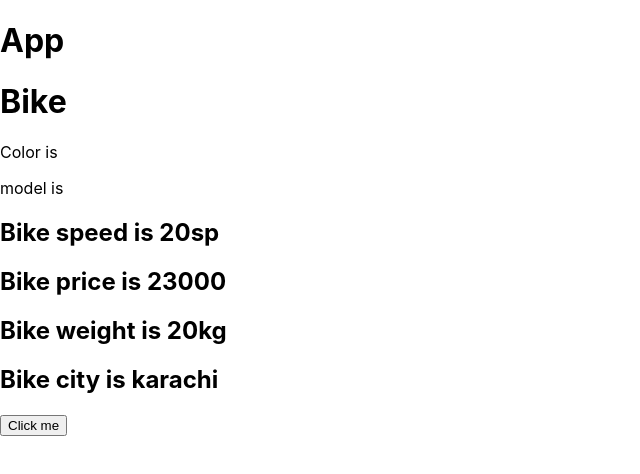
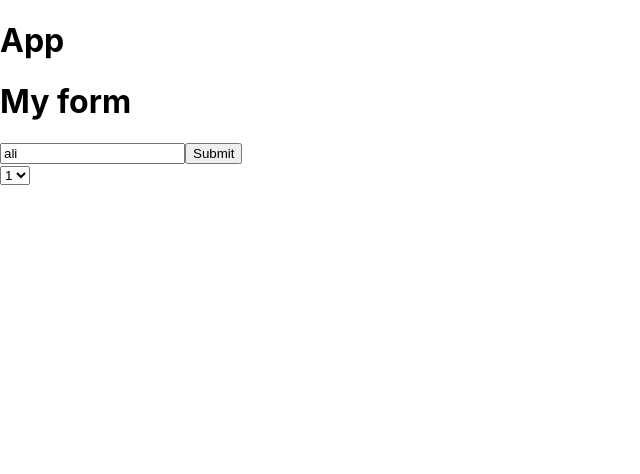
Before and after one commit to Ibrahimkhan432/SMIT-modern-web-and-app-batch17-classCode, a React (Create React App) app in the folder React/firstapp/: page / in a window 1280 px wide. Shown: the top 474 px of the page, without its empty margins (0-640 px from the left). Built offline with nearby package versions, Linux system fonts and the light colour scheme.

Commit message:
forms & useState

```diff
--- a/React/firstapp/src/App.jsx
+++ b/React/firstapp/src/App.jsx
@@ -1,4 +1,5 @@
 // import Button from "./components/Button";
+import { useState } from "react";
 import Bike from "./components/Bike";
 
 //    -- props ---
@@ -22,30 +23,139 @@ export function MyFunction() {
 
 // ---Events---
 
-export function MyEvents(){
+export function MyEvents() {
+  const callFunct = (event) => {
+    console.log("chal gaya", event.type);
+  };
 
-const callFunct =(event) =>{
-console.log("chal gaya",event.type)
-}
-
-  return (
-    <button onMouseOver={(event)=>callFunct(event)}>Click me</button>
-  )
+  return <button onMouseOver={(event) => callFunct(event)}>Click me</button>;
 }
 
 // Form with state
 
 // export function MyAge(){
+
 // return (
 // <>
 //   <h1>My Age is {age}</h1>
-//   <button onClick={()=>}>Click</button>
+//   {/* <button onClick={()=>}>Click</button> */}
 // </>
 // )
+// }
 
+// export function MyData() {
+//   function handleChange(event) {
+//     console.log(event.target.value);
+//   }
+//   return (
+//     <>
+//       <input
+//         type="text"
+//         placeholder="enter your name"
+//         onChange={handleChange}
+//       />
+//     </>
+//   );
+// }
+
+// use state
+// example 1
+// export function MyAge() {
+//   const [age, setAge] = useState(20);
+//   // age is a variable and setAge is a function
+
+// function updateAge(){
+//   setAge(age+1);
+// }
+//   return (
+//     <>
+//       <h1>My age is {age}</h1>
+
+//       <button onClick={updateAge}>Change my Age</button>
+//     </>
+//   );
+// }
+
+// example 2
+// example 2
+// export function MyColor() {
+//   const [color, setColor] = useState("yellow");
+
+//   // function updateColor() {
+//   //   setColor("blue");
+//   // }
+//   return (
+//     <>
+//       <h1>My Favourite color is {color}</h1>
+//       <button onClick={()=>setColor("blue")}>Change color</button>
+//       <button onClick={()=>setColor("pink")}>Change color</button>
+//       <button onClick={()=>setColor("green")}>Change color</button>
+//     </>
+//   );
+// }
+
+// example 3 with object
+
+// export function StudentData(){
+
+// const [data, setData] = useState({
+//   name:"ali",
+//   age:20,
+//   roll:226655
+// })
+
+// function updateData(data){
+//   setData({...data,age:30}) //...data is a spread operator
+// }
+
+// return (
+//   <>
+//   <h1>My name is {data.name}</h1>
+//   <h2>My Age is {data.age}</h2>
+//   <h3>my Roll no is {data.roll}</h3>
+//   <button onClick={updateData}>update data</button>
+//   </>
+// )
 
 // }
 
+// form
+
+export function MyForm(){
+
+const [name,setName]= useState("ali")
+  function textChange(e){
+    setName(e.target.value)
+    console.log(name)
+  }
+
+function handleSubmit(event){
+  event.preventDefault()
+  console.log(event.target[0].value)
+}
+return (
+  <>
+  <h1>My form</h1>
+  <form onSubmit={handleSubmit}>
+  <input type="text" placeholder="enter your name"
+  onChange={textChange}
+  value={name}
+  />
+  <input type="submit" />
+  </form>
+
+
+{/* create a select with usestate */}
+<select>
+  <option value="karachi">1</option>
+  <option value="2">2</option>
+  <option value="3">3</option>
+</select>
+
+
+  </>
+)
+}
 
 function App() {
   const bikeInfo = {
@@ -66,20 +176,21 @@ function App() {
  model="2025"
 bikeInfo={bikeInfo}
  /> */}
-      <Bike bikeInfo={bikeInfo} />
+      {/* <Bike bikeInfo={bikeInfo} /> */}
 
-{/* Events */}
-<MyEvents/>
+      {/* Events */}
+      {/* <MyEvents/> */}
 
-{/* Forms */}
+      {/* Forms */}
 
-{/* html value="ali" */}
-{/* React value from state (use Reack hook (usestate)*/}
+      {/* html value="ali" */}
+      {/* React value from state (use Reack hook (usestate)*/}
 
-
-
-
-
+      {/* <MyData/> */}
+      {/* <MyAge /> */}
+      {/* <MyColor /> */}
+      {/* <StudentData/> */}
+      <MyForm/>
     </div>
   );
 }
```
